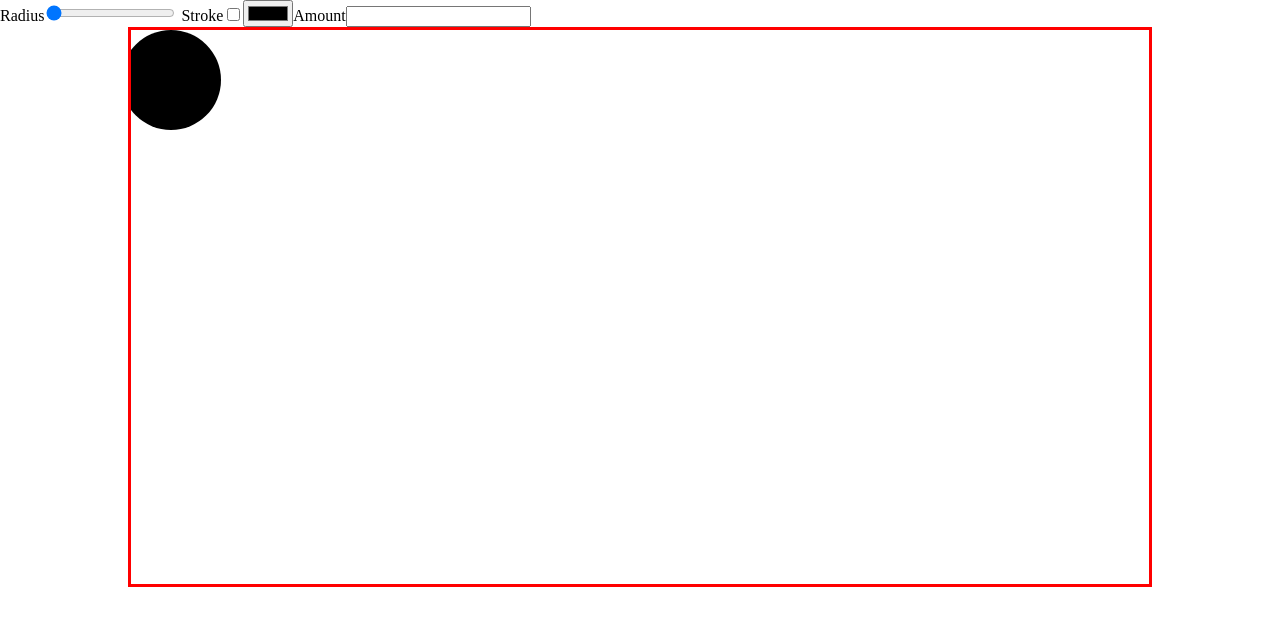
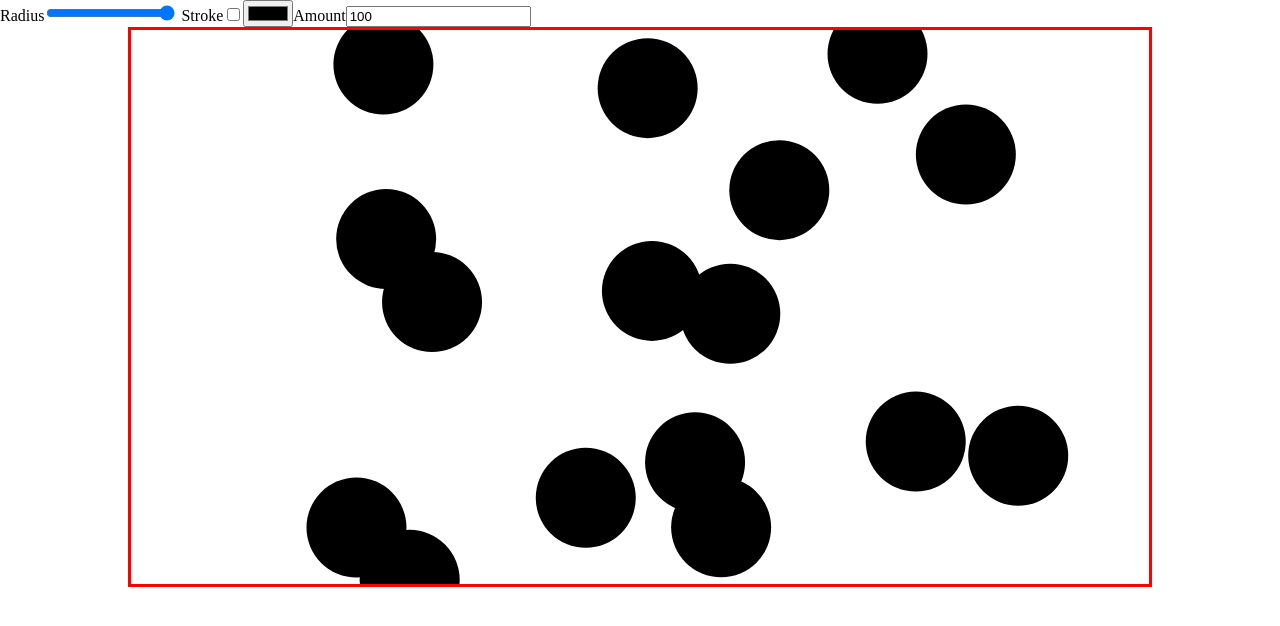
Before and after one commit to SiemDW/Art-Platform, a React (Vite) app: page / in a window 1280 px wide. Shown: the top 626 px of the page. Built offline with nearby package versions, Linux system fonts and the light colour scheme.

Commit message:
added basic logic of the numberpicker component

```diff
--- a/index.html
+++ b/index.html
@@ -5,7 +5,7 @@
     <link rel="icon" type="image/svg+xml" href="/vite.svg" />
     <meta name="viewport" content="width=device-width, initial-scale=1.0" />
     <title>Vite + React</title>
-    <link rel="stylesheet" href="reset.css">
+
   </head>
   <body>
     <div id="root"></div>
--- a/src/App.jsx
+++ b/src/App.jsx
@@ -8,14 +8,20 @@ import ColorPicker from "./components/ColorPicker";
 import NumberPicker from "./components/NumberPicker";
 
 function App() {
-  const [count, setCount] = useState(0);
+  const [amount, setAmount] = useState(100);
   return (
     <>
       <RangeSlider />
       <StrokeCheck />
       <ColorPicker />
-      <NumberPicker />
-      <Drawing />
+      <NumberPicker
+
+      value={amount}
+      onNumberChange = {setAmount}
+
+
+      />
+      <Drawing amount={amount} />
     </>
   );
 }
--- a/src/components/Drawing.jsx
+++ b/src/components/Drawing.jsx
@@ -1,10 +1,27 @@
-const Drawing = ({radius}) =>{
-return (
-<svg  className="svg-container" >
-    <circle   cx="40" cy="50" r="50"  />
-   </svg>
+const Drawing = ({amount}) =>{
+       const circleAmount =[];
+       for (let i = 0; i < amount; i++) {
+         circleAmount.push(i);
+       }
 
-);
+       return(
+
+         <svg  className="svg-container" >
+
+          {circleAmount.map(index =>{
+
+        return (
+          <circle key={index}
+            cx={(Math.random() * 2000).toString()}
+            cy={(Math.random() * 2000).toString()}
+            r="50"
+          />
+        );
+       })}
+          </svg>
+       )
+
+
 
 };
 
--- a/src/components/NumberPicker.jsx
+++ b/src/components/NumberPicker.jsx
@@ -1,8 +1,15 @@
-const NumberPicker = ({}) =>{
+const NumberPicker = ({value, onNumberChange}) =>{
 
-return(
-   <label>Amount<input type="number" /> </label>
-)
+return (
+  <label>
+    Amount
+    <input
+      type="number"
+      value={value}
+      onChange={(e) => onNumberChange(parseInt(e.target.value, 10))}
+    />{" "}
+  </label>
+);
 
 
 }
--- a/src/components/RangeSlider.jsx
+++ b/src/components/RangeSlider.jsx
@@ -2,7 +2,7 @@ const RangeSlider = ({}) =>{
 return (
      <label>
         <span>Radius</span>
-        <input type="range" min={10} max={50} value={10} />
+        <input type="range" min={10} max={50}  />
 
 
 
```
